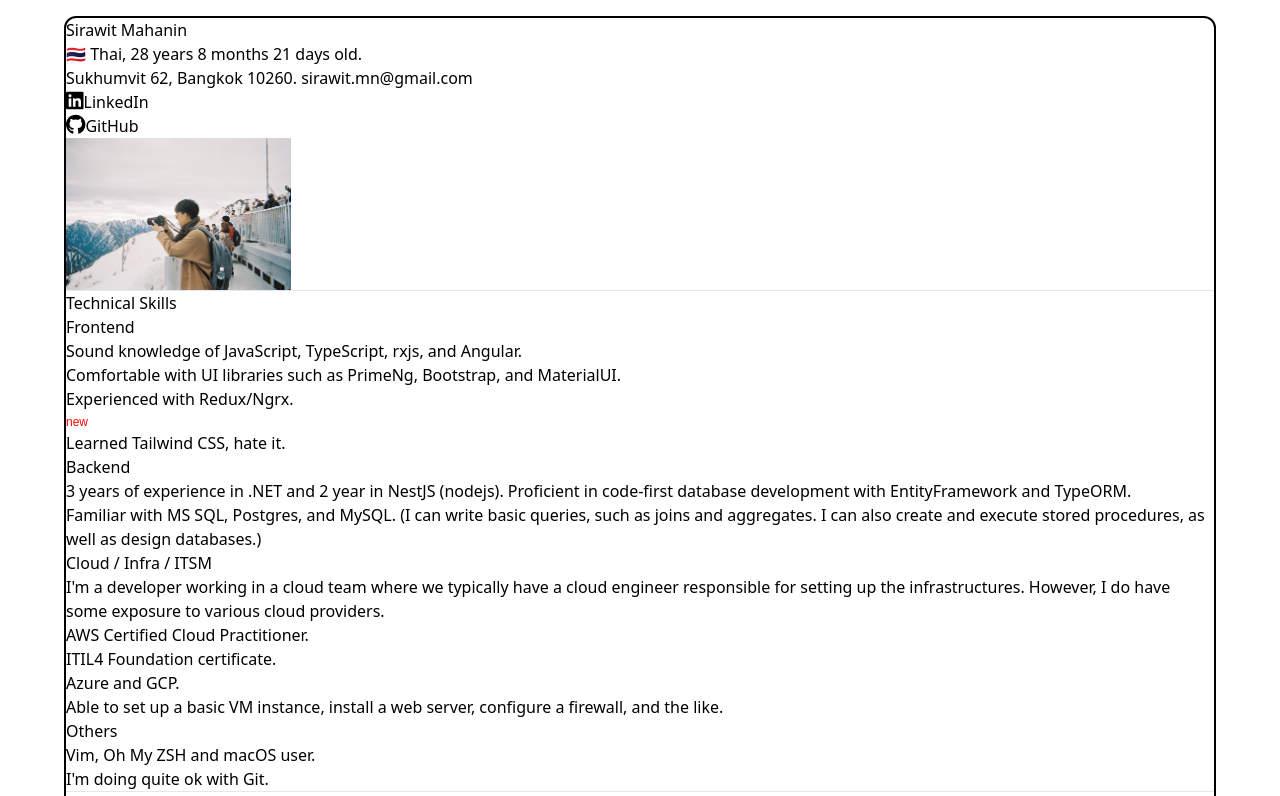
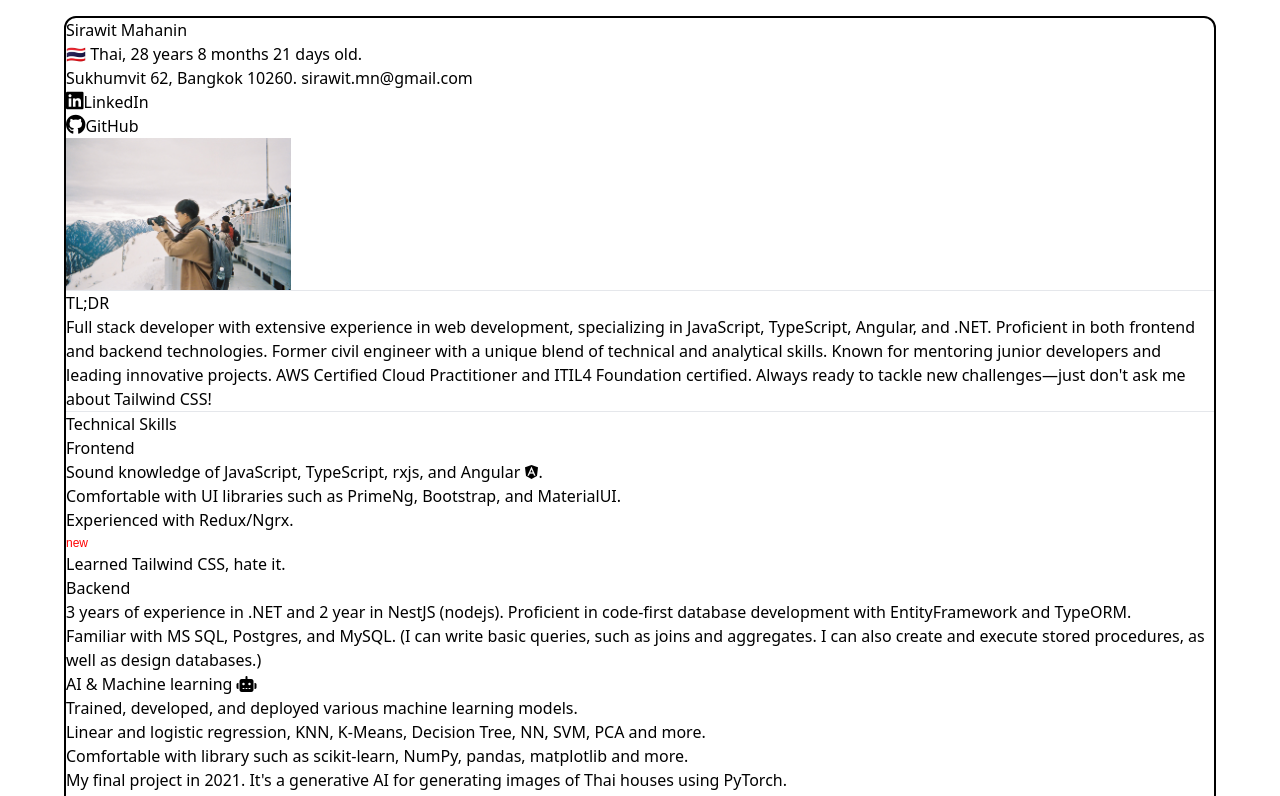
Before and after one commit to manooi/mahanin-v2, an Angular app: page /resume in a window 1280 px wide. Shown: the top 796 px of the page. Built offline with nearby package versions, Linux system fonts and the light colour scheme.

Commit message:
Update resume

```diff
--- a/src/app/page/resume/resume.component.html
+++ b/src/app/page/resume/resume.component.html
@@ -27,20 +27,35 @@
 
         <hr class="mt-5">
 
+        <section id="introduction">
+            <h2 class="text-xl text-center underline mt-4 font-bold mb-3">TL;DR</h2>
+            <p>Full stack developer with extensive experience in web development, specializing in JavaScript,
+                TypeScript, Angular,
+                and .NET. Proficient in both frontend and backend technologies. Former civil engineer with a unique
+                blend of technical and analytical skills. Known for mentoring junior
+                developers and leading innovative projects. AWS Certified Cloud Practitioner and ITIL4 Foundation
+                certified. Always
+                ready to tackle new challenges—just don't ask me about Tailwind CSS!</p>
+        </section>
+
+        <hr class="mt-5">
+
         <section id="technical-skills">
             <h2 class="text-xl text-center underline mt-4 font-bold mb-3">Technical Skills</h2>
 
             <h3 class="font-bold">Frontend</h3>
             <p class="ml-9"></p>
             <ul class="list-disc ml-12">
-                <li>Sound knowledge of JavaScript, TypeScript, rxjs, and Angular.</li>
+                <li>Sound knowledge of JavaScript, TypeScript, rxjs, and Angular <i class="fa-brands fa-angular"></i>.
+                </li>
                 <li>Comfortable with UI libraries such as PrimeNg, Bootstrap, and MaterialUI.</li>
                 <li>Experienced with Redux/Ngrx.
                     <span class="inline-block">
                         <svg width="50" height="20" xmlns="http://www.w3.org/2000/svg">
                             <rect width="20" height="20" fill="#FFFFFF" stroke="#000000" stroke-width="0" />
                             <text x="0" y="15" font-family="Arial" font-size="12" fill="red">
-                                <animate attributeName="visibility" from="visible" to="hidden" dur="0.5s" repeatCount="indefinite" />
+                                <animate attributeName="visibility" from="visible" to="hidden" dur="0.5s"
+                                    repeatCount="indefinite" />
                                 new
                             </text>
                         </svg>
@@ -48,17 +63,33 @@
                 </li>
                 <li>Learned Tailwind CSS, hate it.
                 </li>
-                </ul>
+            </ul>
 
             <h3 class="font-bold mt-2">Backend</h3>
             <ul class="list-disc ml-12">
-                <li>3 years of experience in .NET and 2 year in NestJS (nodejs). Proficient in code-first database development
+                <li>3 years of experience in .NET and 2 year in NestJS (nodejs). Proficient in code-first database
+                    development
                     with EntityFramework and TypeORM.
                 </li>
                 <li>Familiar with MS SQL, Postgres, and MySQL. (I can write basic queries, such as joins and aggregates.
                     I can also create and execute stored procedures, as well as
                     design databases.)</li>
             </ul>
+
+            <h3 class="font-bold mt-2">AI & Machine learning <i class="fa-solid fa-robot"></i></h3>
+            <ul class="list-disc ml-12">
+                <li>Trained, developed, and deployed various machine learning models.</li>
+                <li>Linear and logistic regression, KNN, K-Means, Decision Tree, NN, SVM, PCA and more.</li>
+                <li>Comfortable with library such as
+                    scikit-learn, NumPy, pandas, matplotlib and more.</li>
+                <li>
+                    <a href="https://github.com/manooi/thaihouse-gen" class="underline text-blue-700">My final
+                        project</a>
+                    in 2021. It's a generative AI for generating images of Thai houses using PyTorch.
+                </li>
+                <li>TBH, I nearly lost it all ^ because it's not my current field of work.</li>
+            </ul>
+
 
             <h3 class="font-bold mt-2">Cloud / Infra / ITSM</h3>
             <p>I'm a developer working in a cloud team where we typically have a cloud engineer
@@ -67,11 +98,11 @@
             <ul class="list-disc ml-12">
                 <li><a class="underline text-blue-700"
                         href="https://www.credly.com/badges/36878598-d32a-4b59-a569-69f6cd0b1ae7">AWS Certified Cloud
-                        Practitioner.</a></li>
+                        Practitioner</a>, Azure and GCP.</li>
                 <li>ITIL4 Foundation <a class="underline text-blue-700"
                         href="https://www.linkedin.com/in/sirawit-wit-mahanin-b3a42614a/">certificate.</a></li>
-                <li>Azure and GCP.</li>
-                <li>Able to set up a basic VM instance, install a web server, configure a firewall, and the like.</li>
+                <!-- <li>Able to set up a basic VM instance, install a web server, configure a firewall, and the like.</li> -->
+                <li>Docker <i class="fa-brands fa-docker"></i>.</li>
             </ul>
 
             <!-- <h3 class="font-bold mt-2">Machine Learning, Image Analytics, and Deep Learning</h3>
@@ -96,7 +127,7 @@
             <h3 class="font-bold mt-2">Others</h3>
             <ul class="list-disc ml-12">
                 <li>Vim, Oh My ZSH and macOS user.</li>
-                <li>I'm doing quite ok with Git.</li>
+                <li>Experienced with Git.</li>
             </ul>
         </section>
 
@@ -133,7 +164,8 @@
                                 causes
                                 and implement
                                 effective solutions.</li>
-                            <li class="sm:ml-0 md:ml-8">Estimated efforts and provided solutions to client's service requests.
+                            <li class="sm:ml-0 md:ml-8">Estimated efforts and provided solutions to client's service
+                                requests.
                             </li>
                             <!-- <li class="sm:ml-0 md:ml-8">Documented API with swagger and markup language.</li> -->
                         </ul>
```
